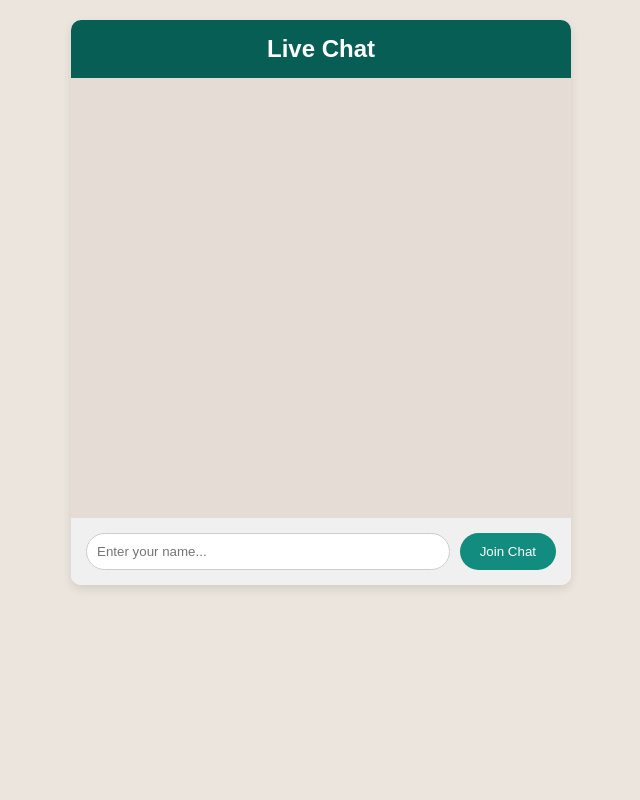
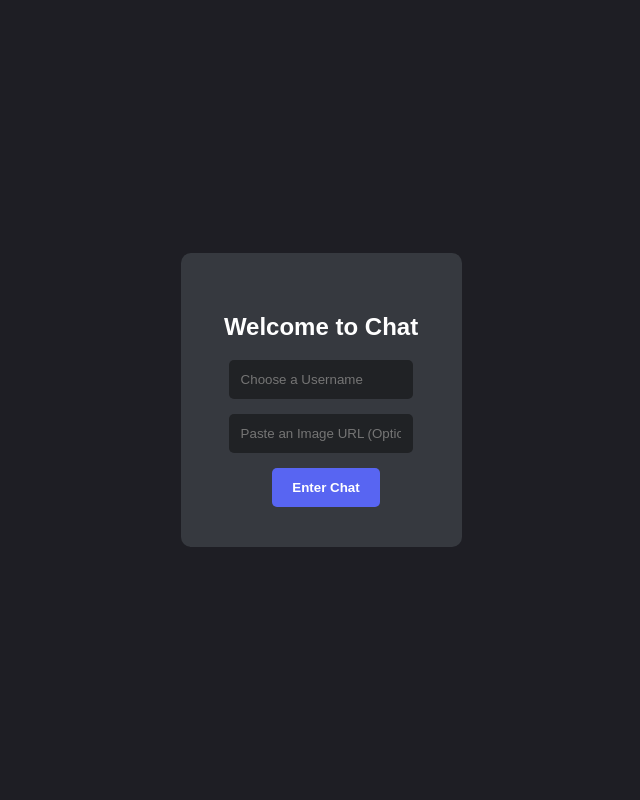
Before and after one commit to turja6/live-chat-app, a FastAPI app: page / in a window 1280 px wide. Shown: the whole page, without its empty margins (319-959 px from the left). Run offline with FastAPI, Linux system fonts and the light colour scheme.

Commit message:
Add files via upload

```diff
--- a/main.py
+++ b/main.py
@@ -1,48 +1,73 @@
+import json
+from datetime import datetime
 from fastapi import FastAPI, WebSocket, WebSocketDisconnect
 from fastapi.responses import HTMLResponse
 from fastapi.templating import Jinja2Templates
 from starlette.requests import Request
-from typing import List
+import database # Import the file we just made!
 
 app = FastAPI()
-
-# Point to the templates folder for the HTML file
 templates = Jinja2Templates(directory="templates")
 
-# A list to keep track of all connected users
+# Start the database
+database.init_db()
+
 class ConnectionManager:
     def __init__(self):
-        self.active_connections: List[WebSocket] = []
+        self.active_connections: dict[str, WebSocket] = {}
 
-    async def connect(self, websocket: WebSocket):
+    async def connect(self, websocket: WebSocket, username: str):
         await websocket.accept()
-        self.active_connections.append(websocket)
+        self.active_connections[username] = websocket
 
-    def disconnect(self, websocket: WebSocket):
-        self.active_connections.remove(websocket)
+    def disconnect(self, username: str):
+        if username in self.active_connections:
+            del self.active_connections[username]
 
-    async def broadcast(self, message: str):
-        for connection in self.active_connections:
-            await connection.send_text(message)
+    async def broadcast(self, message: dict):
+        for connection in self.active_connections.values():
+            await connection.send_text(json.dumps(message))
 
 manager = ConnectionManager()
 
-# Route 1: Serve the HTML webpage
 @app.get("/")
 async def get(request: Request):
     return templates.TemplateResponse("index.html", {"request": request})
 
-# Route 2: Handle the live chat WebSocket connections
-@app.websocket("/ws/{client_name}")
-async def websocket_endpoint(websocket: WebSocket, client_name: str):
-    await manager.connect(websocket)
-    await manager.broadcast(f"🟢 {client_name} joined the chat")
+@app.websocket("/ws/{username}")
+async def websocket_endpoint(websocket: WebSocket, username: str, pic: str = ""):
+    # 1. Connect the user
+    await manager.connect(websocket, username)
+    database.update_user(username, pic, "Online")
+
+    # 2. Send them the chat history privately
+    history = database.get_history()
+    await websocket.send_text(json.dumps({"type": "history", "data": history}))
+
+    # 3. Tell everyone to update their online user list
+    users = database.get_all_users()
+    await manager.broadcast({"type": "user_list", "data": users})
+
     try:
         while True:
-            # Wait for a new message from this client
+            # Wait for a new message
             data = await websocket.receive_text()
+            timestamp = datetime.now().strftime("%H:%M")
+
+            # Save it to the database
+            database.save_message(username, pic, data)
+
             # Send the message to everyone
-            await manager.broadcast(f"{client_name}: {data}")
+            await manager.broadcast({
+                "type": "chat",
+                "sender": username,
+                "profile_pic": pic,
+                "message": data,
+                "timestamp": timestamp
+            })
     except WebSocketDisconnect:
-        manager.disconnect(websocket)
-        await manager.broadcast(f"🔴 {client_name} left the chat")
+        # If they close the browser, mark them offline
+        manager.disconnect(username)
+        database.update_user(username, pic, "Offline")
+        users = database.get_all_users()
+        await manager.broadcast({"type": "user_list", "data": users})
--- a/templates/index.html
+++ b/templates/index.html
@@ -1,62 +1,143 @@
 <!DOCTYPE html>
 <html>
 <head>
-    <title>Live Chat</title>
+    <title>Live Chat Platform</title>
+    <meta name="viewport" content="width=device-width, initial-scale=1.0, maximum-scale=1.0, user-scalable=no">
     <style>
-        body { font-family: Arial, sans-serif; background: #ece5dd; margin: 0; padding: 20px; display: flex; justify-content: center; }
-        .chat-container { width: 100%; max-width: 500px; background: white; border-radius: 10px; box-shadow: 0 4px 10px rgba(0,0,0,0.1); overflow: hidden; }
-        .header { background: #075e54; color: white; padding: 15px; text-align: center; }
-        #messages { height: 400px; overflow-y: auto; padding: 20px; display: flex; flex-direction: column; gap: 10px; background: #e5ddd5; }
-        .msg { padding: 10px 15px; border-radius: 20px; background: white; width: fit-content; max-width: 80%; word-wrap: break-word; }
-        .input-area { display: flex; padding: 15px; background: #f0f0f0; }
-        input[type="text"] { flex: 1; padding: 10px; border-radius: 20px; border: 1px solid #ccc; outline: none; }
-        button { background: #128C7E; color: white; border: none; padding: 10px 20px; border-radius: 20px; margin-left: 10px; cursor: pointer; }
-        <meta name="viewport" content="width=device-width, initial-scale=1.0, maximum-scale=1.0, user-scalable=no">
+        body { font-family: Arial, sans-serif; margin: 0; display: flex; height: 100vh; background: #1e1e24; color: white; }
+
+        /* Layout Grid */
+        #login-screen { display: flex; flex-direction: column; justify-content: center; align-items: center; width: 100%; }
+        #app-container { display: none; width: 100%; display: flex; }
+
+        /* Sidebar (Users) */
+        .sidebar { width: 250px; background: #2b2b36; padding: 20px; overflow-y: auto; border-right: 1px solid #444; }
+        .user-item { display: flex; align-items: center; margin-bottom: 15px; }
+        .user-item img { width: 40px; height: 40px; border-radius: 50%; margin-right: 10px; object-fit: cover; background: #555; }
+        .status-dot { width: 10px; height: 10px; border-radius: 50%; margin-left: auto; }
+        .online { background: #43b581; }
+        .offline { background: #747f8d; }
+
+        /* Chat Area */
+        .chat-area { flex: 1; display: flex; flex-direction: column; background: #36393f; }
+        #messages { flex: 1; padding: 20px; overflow-y: auto; display: flex; flex-direction: column; gap: 15px; }
+
+        /* Message Bubbles */
+        .msg-container { display: flex; align-items: flex-start; }
+        .msg-container img { width: 40px; height: 40px; border-radius: 50%; margin-right: 15px; object-fit: cover; }
+        .msg-content { background: #40444b; padding: 10px 15px; border-radius: 8px; max-width: 70%; }
+        .msg-header { font-size: 12px; color: #a3a6aa; margin-bottom: 5px; }
+        .msg-header span { font-weight: bold; color: white; margin-right: 10px; font-size: 14px; }
+
+        /* Inputs */
+        .input-box { display: flex; padding: 20px; background: #40444b; }
+        input[type="text"] { flex: 1; padding: 12px; border-radius: 5px; border: none; background: #202225; color: white; outline: none; }
+        button { background: #5865F2; color: white; border: none; padding: 12px 20px; border-radius: 5px; margin-left: 10px; cursor: pointer; font-weight: bold; }
+
+        /* Login Inputs */
+        .login-box { background: #36393f; padding: 40px; border-radius: 10px; text-align: center; }
+        .login-box input { width: 80%; margin-bottom: 15px; }
     </style>
 </head>
 <body>
 
-<div class="chat-container">
-    <div class="header">
-        <h2 style="margin: 0;">Live Chat</h2>
+<div id="login-screen">
+    <div class="login-box">
+        <h2>Welcome to Chat</h2>
+        <input type="text" id="usernameInput" placeholder="Choose a Username" autocomplete="off"/><br>
+        <input type="text" id="picInput" placeholder="Paste an Image URL (Optional)" autocomplete="off"/><br>
+        <button onclick="startApp()">Enter Chat</button>
+    </div>
+</div>
+
+<div id="app-container" style="display: none;">
+    <div class="sidebar">
+        <h3>Users</h3>
+        <div id="user-list"></div>
     </div>
 
-    <div id="messages"></div>
-
-    <div class="input-area" id="setup-area">
-        <input type="text" id="usernameInput" placeholder="Enter your name..." autocomplete="off"/>
-        <button onclick="connect()">Join Chat</button>
-    </div>
-
-    <div class="input-area" id="chat-area" style="display: none;">
-        <input type="text" id="messageText" placeholder="Type a message..." autocomplete="off"/>
-        <button onclick="sendMessage()">Send</button>
+    <div class="chat-area">
+        <div id="messages"></div>
+        <div class="input-box">
+            <input type="text" id="messageText" placeholder="Message Public Chat..." autocomplete="off"/>
+            <button onclick="sendMessage()">Send</button>
+        </div>
     </div>
 </div>
 
 <script>
     let ws;
+    let myUsername = localStorage.getItem("chat_username");
+    let myPic = localStorage.getItem("chat_pic") || "https://cdn.pixabay.com/photo/2015/10/05/22/37/blank-profile-picture-973460_1280.png";
 
-    function connect() {
-        const username = document.getElementById("usernameInput").value;
-        if (!username) return alert("Please enter a name first!");
+    // Auto-login if we remember the user
+    if (myUsername) {
+        document.getElementById("usernameInput").value = myUsername;
+        document.getElementById("picInput").value = myPic;
+        startApp();
+    }
 
-        // Connect to the WebSocket (dynamically uses wss:// for cloud or ws:// for local)
+    function startApp() {
+        myUsername = document.getElementById("usernameInput").value;
+        let inputPic = document.getElementById("picInput").value;
+        if (inputPic) myPic = inputPic;
+
+        if (!myUsername) return alert("Username required!");
+
+        // Save to browser memory
+        localStorage.setItem("chat_username", myUsername);
+        localStorage.setItem("chat_pic", myPic);
+
+        // Hide login, show app
+        document.getElementById("login-screen").style.display = "none";
+        document.getElementById("app-container").style.display = "flex";
+
+        // Connect to server (passing profile pic in the URL query)
         const protocol = window.location.protocol === "https:" ? "wss" : "ws";
-        ws = new WebSocket(`${protocol}://${window.location.host}/ws/${username}`);
+        ws = new WebSocket(`${protocol}://${window.location.host}/ws/${myUsername}?pic=${encodeURIComponent(myPic)}`);
 
         ws.onmessage = function(event) {
-            const messages = document.getElementById('messages');
-            const messageDiv = document.createElement('div');
-            messageDiv.className = 'msg';
-            messageDiv.textContent = event.data;
-            messages.appendChild(messageDiv);
-            messages.scrollTop = messages.scrollHeight; // Auto-scroll to bottom
+            const data = JSON.parse(event.data);
+
+            if (data.type === "chat") {
+                appendMessage(data.sender, data.profile_pic, data.message, data.timestamp);
+            }
+            else if (data.type === "history") {
+                data.data.forEach(msg => appendMessage(msg.sender, msg.profile_pic, msg.message, msg.timestamp));
+            }
+            else if (data.type === "user_list") {
+                updateUserSidebar(data.data);
+            }
         };
+    }
 
-        // Switch UI from "Join" to "Chat"
-        document.getElementById("setup-area").style.display = "none";
-        document.getElementById("chat-area").style.display = "flex";
+    function appendMessage(sender, pic, text, time) {
+        const messages = document.getElementById('messages');
+        messages.innerHTML += `
+            <div class="msg-container">
+                <img src="${pic}">
+                <div class="msg-content">
+                    <div class="msg-header"><span>${sender}</span> ${time}</div>
+                    <div>${text}</div>
+                </div>
+            </div>
+        `;
+        messages.scrollTop = messages.scrollHeight;
+    }
+
+    function updateUserSidebar(users) {
+        const sidebar = document.getElementById('user-list');
+        sidebar.innerHTML = "";
+        users.forEach(user => {
+            const statusClass = user.status === "Online" ? "online" : "offline";
+            sidebar.innerHTML += `
+                <div class="user-item" style="opacity: ${user.status === 'Offline' ? '0.5' : '1'};">
+                    <img src="${user.profile_pic}">
+                    <span>${user.username}</span>
+                    <div class="status-dot ${statusClass}"></div>
+                </div>
+            `;
+        });
     }
 
     function sendMessage() {
@@ -67,10 +148,10 @@
         }
     }
 
-    // Allow pressing "Enter" to send
     document.getElementById("messageText").addEventListener("keypress", function(event) {
         if (event.key === "Enter") sendMessage();
     });
 </script>
+
 </body>
 </html>
```
Also changed, not shown: database.py (added, +56 -0 lines).
